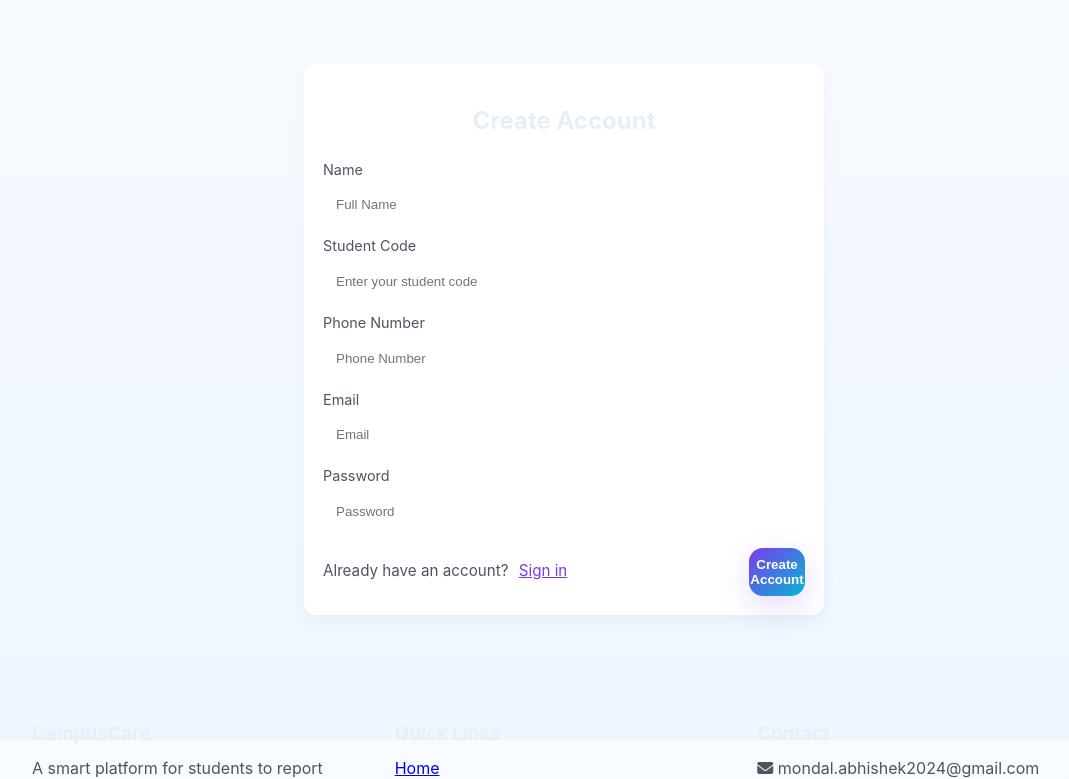
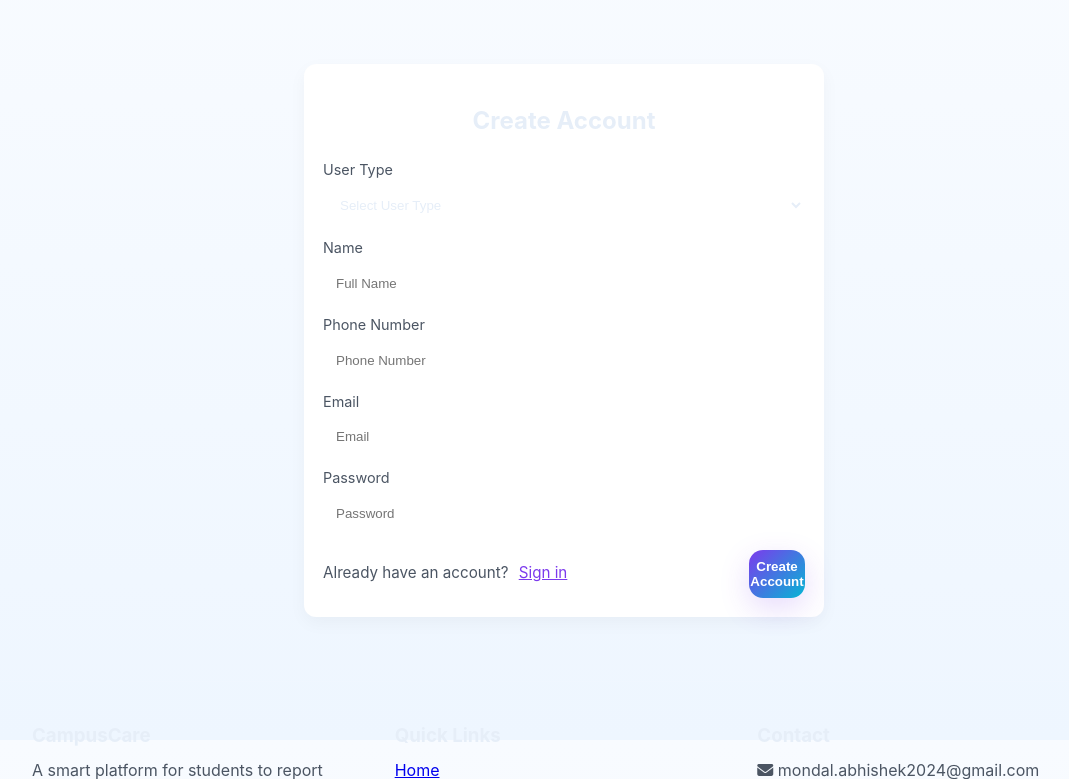
Before and after one commit to Abhi-ml07/CampusCare, a Flask app: page /register in a window 1280 px wide. Shown: the part 60-839 px from the top of the page, without its empty margins (76-1145 px from the left). Run offline with Flask 3, Linux system fonts and the light colour scheme; some libraries are stand-ins or nearby versions.

Commit message:
Update register.html

```diff
--- a/templates/register.html
+++ b/templates/register.html
@@ -15,33 +15,49 @@
       <div class="error-message">{{ error }}</div>
     {% endif %}
 
-    <form method="POST" action="/register" style="display:grid;gap:12px;margin-top:14px" data-validate>
+    <form method="POST" action="/register" style="display:grid;gap:12px;margin-top:14px">
 
+      <!-- USER TYPE -->
       <div>
-        <label for="name">Name</label>
-        <input id="name" name="name" class="input" placeholder="Full Name" required>
+        <label>User Type</label>
+        <select class="input" name="category" id="category" required onchange="toggleStudentCode()">
+          <option value="">Select User Type</option>
+          <option value="Student">Student</option>
+          <option value="Admin">Admin</option>
+        </select>
       </div>
 
+      <!-- NAME -->
       <div>
-        <label for="student_code">Student Code</label>
-         <input type="text" id="student_code" name="student_code" class="input" placeholder="Enter your student code" required>
+        <label>Name</label>
+        <input name="name" class="input" placeholder="Full Name" required>
       </div>
 
-      <div>
-        <label for="phone">Phone Number</label>
-        <input id="phone" name="phone" class="input" placeholder="Phone Number" required>
+      <!-- STUDENT CODE (ONLY FOR STUDENT) -->
+      <div id="studentCodeDiv">
+        <label>Student Code</label>
+        <input type="text" name="student_code" class="input" placeholder="Enter your student code">
       </div>
 
+      <!-- PHONE -->
       <div>
-        <label for="email">Email</label>
-        <input id="email" name="email" type="email" class="input" placeholder="Email" required>
+        <label>Phone Number</label>
+        <input name="phone" class="input" placeholder="Phone Number" required>
       </div>
 
+      <!-- EMAIL -->
       <div>
-        <label for="password">Password</label>
-        <input id="password" name="password" type="password" class="input" placeholder="Password" required>
+        <label>Email</label>
+        <input name="email" type="email" class="input" placeholder="Email" required>
       </div>
 
+      <!-- PASSWORD -->
+      <div>
+        <label>Password</label>
+        <input name="password" type="password" class="input" placeholder="Password" required>
+      </div>
+
+      <!-- BUTTON -->
       <div class="login-meta">
         <div class="inline-links">
           Already have an account? <a href="{{ url_for('login') }}">Sign in</a>
@@ -55,4 +71,18 @@
     </form>
   </div>
 </div>
+<script>
+  function toggleStudentCode() {
+    let role = document.getElementById("category").value;
+    let div = document.getElementById("studentCodeDiv");
+
+    if (role === "Student") {
+        div.style.display = "block";
+    } else {
+        div.style.display = "none";
+    }
+}
+  // Initially hide student code field
+  toggleStudentCode();
+</script>
 {% endblock body %}
```
